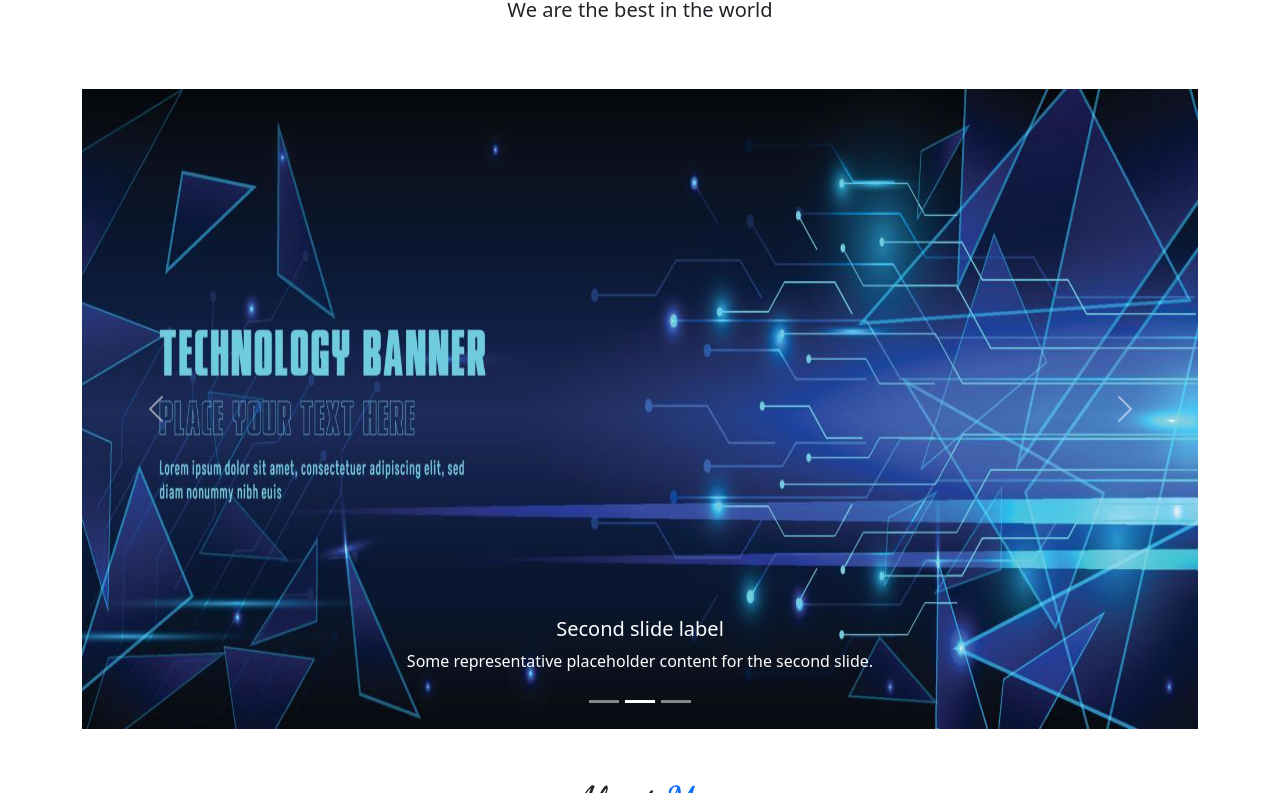
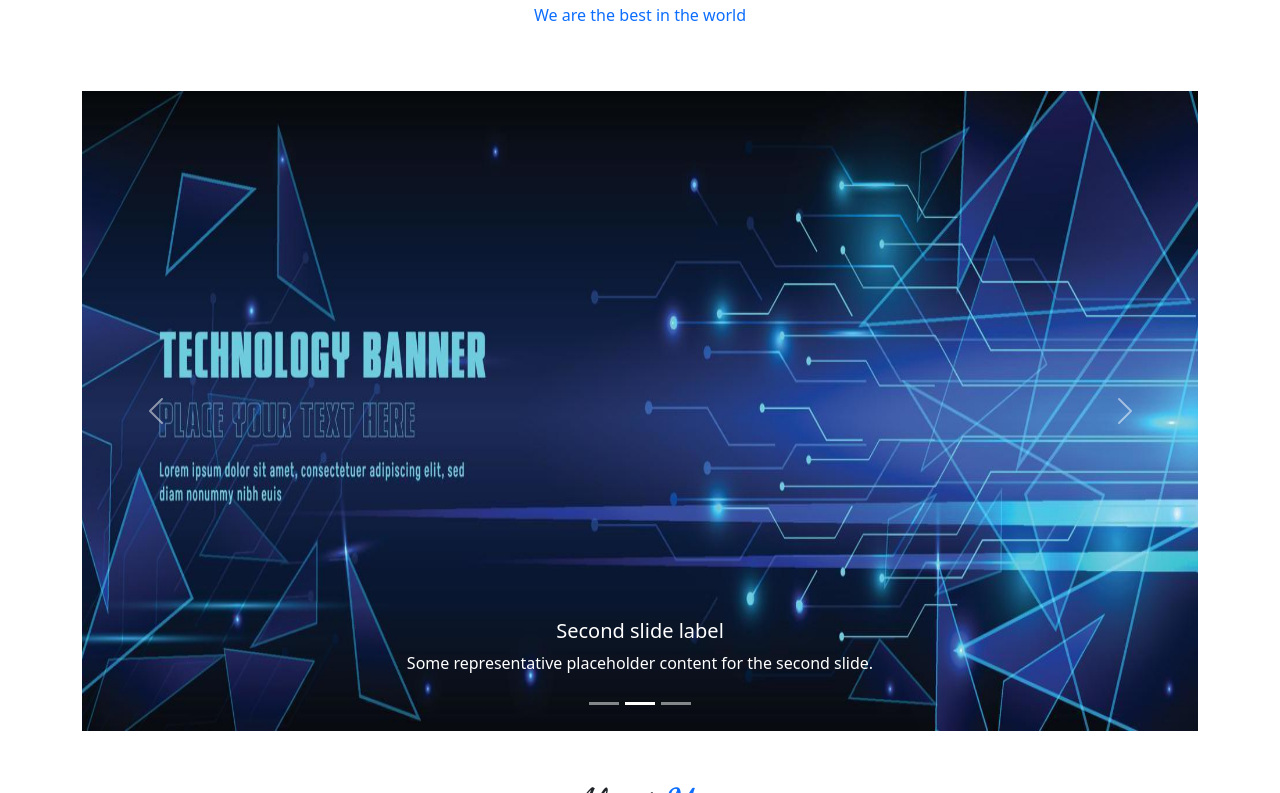
Before and after one commit to sanaullah-7/Techkhawa, a plain HTML site: page index.html in a window 1280 px wide. Shown: the part 205-998 px from the top of the page. Drawn offline with nearby package versions, Linux system fonts and the light colour scheme.

Commit message:
first commit

```diff
--- a/index.html
+++ b/index.html
@@ -76,7 +76,7 @@
       <h1 class="display-1 pt-5 animate__animated animate__flash animate__slower animate__infinite infinite">
         Welcome T o Tech-<span class="text-primary">Khawa</span>
       </h1>
-      <p class="fs-5 animate__animated animate__pulse animate__slow animate__infinite">
+      <p class="fs-6 my-3 animate__animated animate__pulse animate__slow animate__infinite text-primary">
         We are the best in the world
       </p>
     </div>
```
